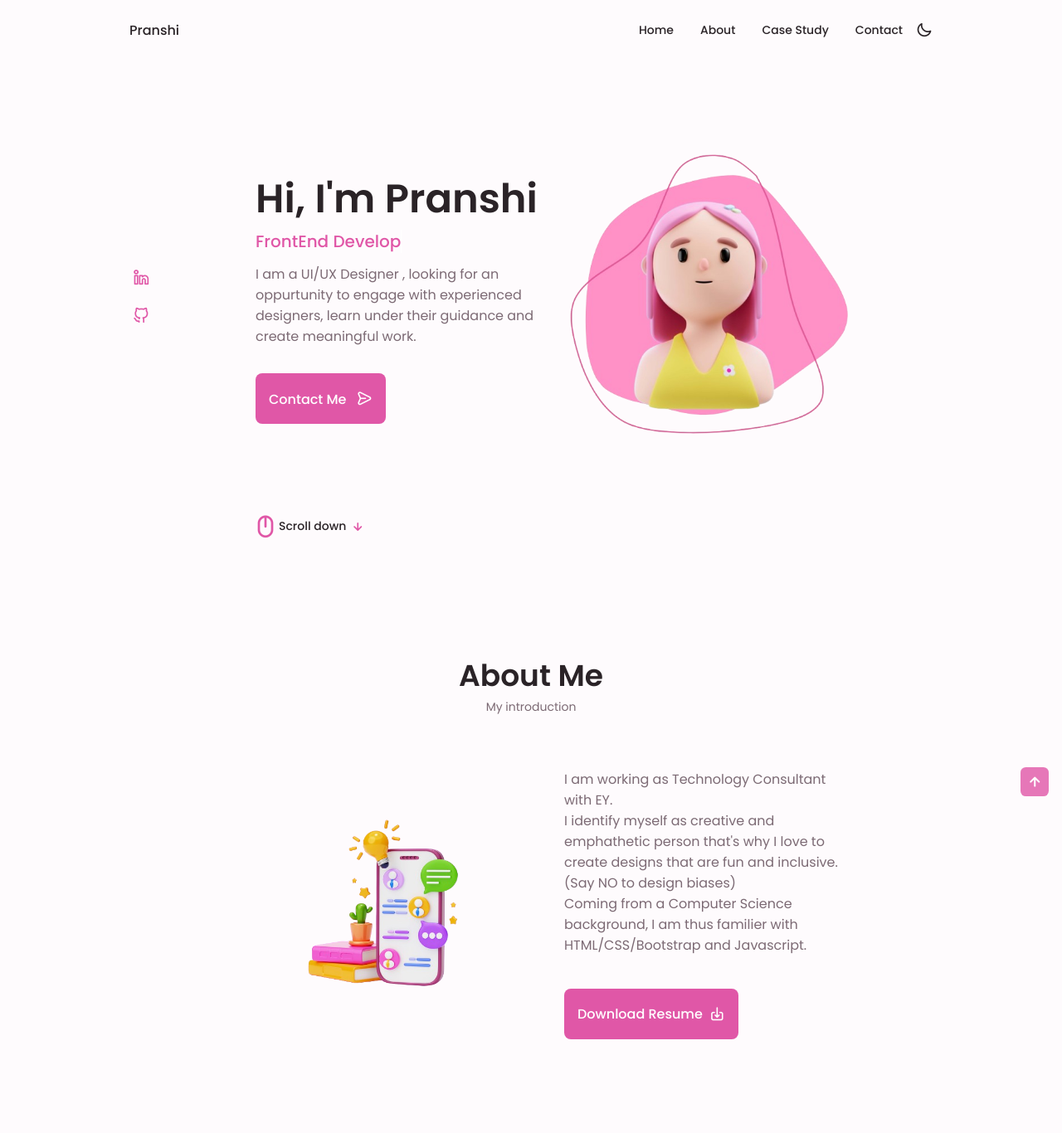
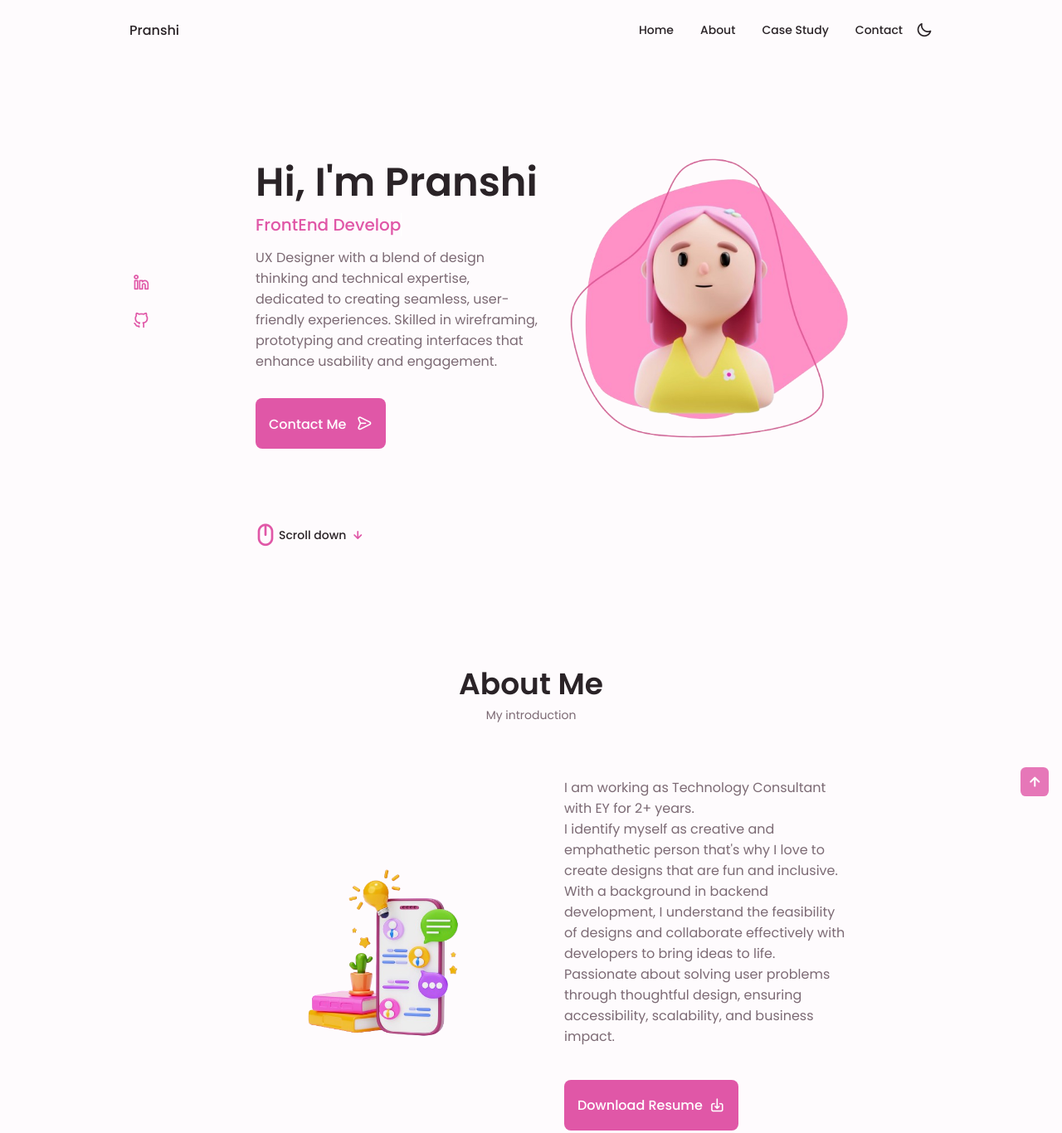
Before and after one commit to pranshii/PranshiPortfolio, a plain HTML site: page index.html in a window 1280 px wide. Shown: the top 1366 px of the page at 83% size. Drawn offline with nearby package versions, Linux system fonts and the light colour scheme.

Commit message:
Update index.html

```diff
--- a/index.html
+++ b/index.html
@@ -96,9 +96,10 @@
                               <span class="wrap"></span>
                             </a>
                           </h2>
-                        <p class="home__description">I am a UI/UX Designer ,
-                            looking for an oppurtunity to engage with experienced designers,
-                            learn under their guidance and create meaningful work.
+                        <p class="home__description">UX Designer with a blend of design thinking and technical expertise,
+                            dedicated to creating seamless, user-friendly experiences.
+                            Skilled in wireframing, prototyping and creating interfaces that enhance
+                            usability and engagement.
                         </p>
                         <a href="#contact" class="button button-flex">
                             Contact Me <i class="uil uil-message button__icon"></i>
@@ -125,11 +126,11 @@
 
                 <div class="about__data">
                     <p class="about__description">
-                        I am working as Technology Consultant with EY.
+                        I am working as Technology Consultant with EY for 2+ years.
                         <br>I identify myself as creative and emphathetic person that's why I love to create designs that are fun and inclusive.
-                        (Say NO to design biases)
-                       <br> Coming from a Computer Science background,
-                            I am thus familier with HTML/CSS/Bootstrap and Javascript.
+                       <br> With a background in backend development, I understand the feasibility of
+                       designs and collaborate effectively with developers to bring ideas to life. Passionate about solving user
+                    problems through thoughtful design, ensuring accessibility, scalability, and business impact.
 
                     <!-- <div class="about__info">
                         <div>
@@ -193,7 +194,7 @@
                 <div class="portfolio_">
                     <h3 class="portfolio__title">Food App Design</h3>
                     <p class="portfolio__description">A unique mobile application
-                        to search, try, review, rate and share favourite recipes with friends and family members.</p>
+                        to search, try, review, rate and share favourite recipes with friends and family.</p>
                     <a href="https://pranshifolio.my.canva.site/foodies" class="button button--flex button--small portfolio__button">
                         View Case Study
                         <i class="uil uil-arrow-right button__icon"></i>
```
